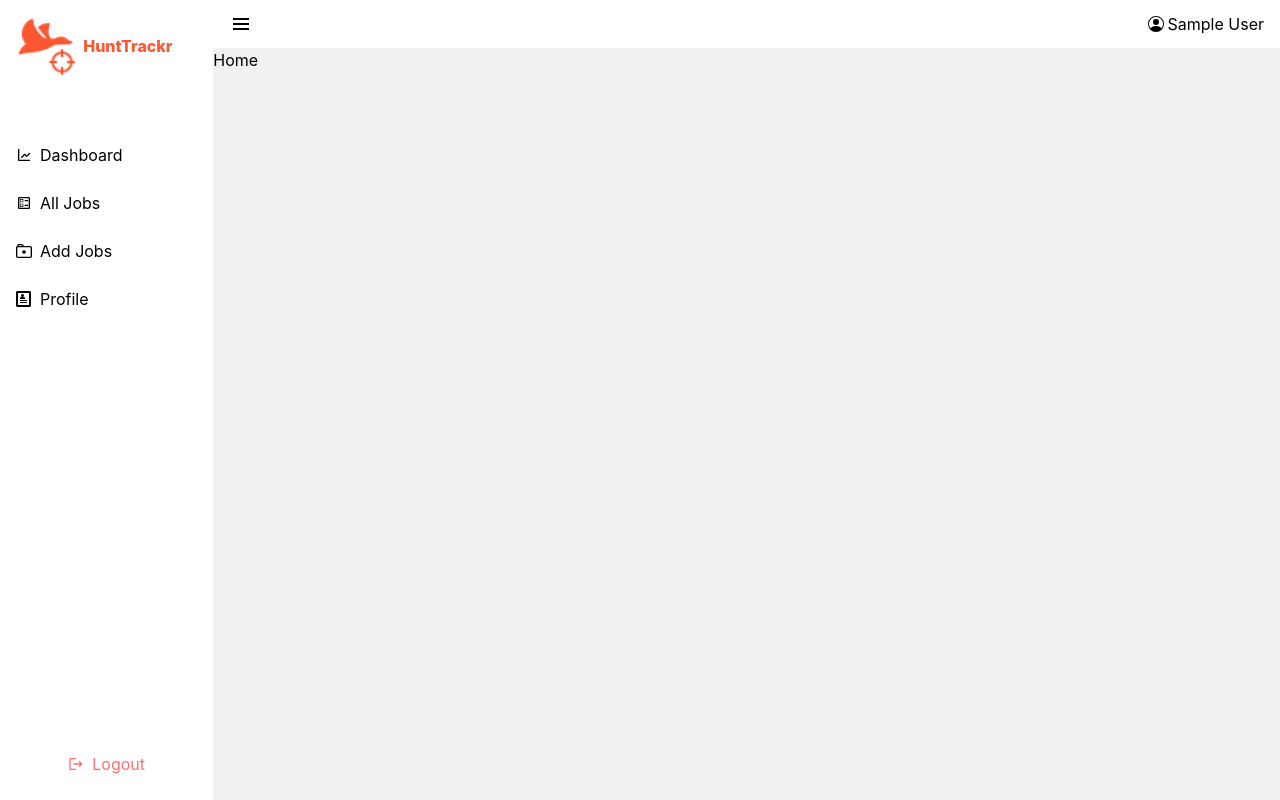
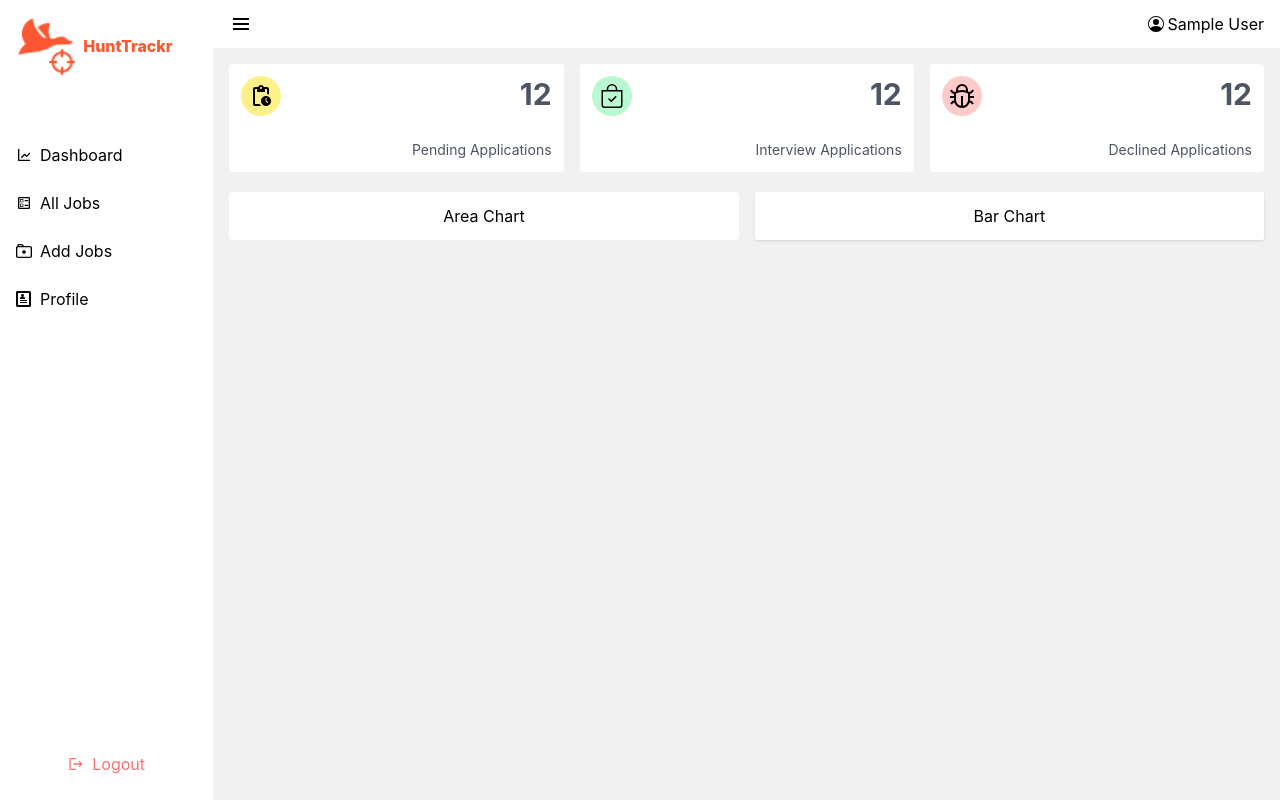
Before and after one commit to S-Abdullahi/hunt-trackr, a React (Create React App) app: page /dashboard in a window 1280 px wide. Built offline with nearby package versions, Linux system fonts and the light colour scheme; sample sign-in values are in the browser's storage.

Commit message:
dashboard cleanup

```diff
--- a/package.json
+++ b/package.json
@@ -7,6 +7,7 @@
     "@testing-library/jest-dom": "^5.17.0",
     "@testing-library/react": "^13.4.0",
     "@testing-library/user-event": "^13.5.0",
+    "apexcharts": "^3.42.0",
     "axios": "^1.4.0",
     "framer-motion": "^10.16.0",
     "moment": "^2.29.4",
--- a/src/components/Table/DataTable.js
+++ b/src/components/Table/DataTable.js
@@ -9,7 +9,7 @@ import Pagination from "../Pagination";
 const DataTable = ({ jobs }) => {
   const { isLoading } = useSelector((store) => store.allJobs);
   return (
-    <table className="flex-grow items-center bg-white shadow-md rounded-sm mx-4 mt-2">
+    <table className="flex-grow items-center bg-white rounded-sm mx-4 mt-2">
       <TableHead />
 
       {isLoading ? (
--- a/src/pages/AllJobs.js
+++ b/src/pages/AllJobs.js
@@ -44,7 +44,7 @@ const AllJobs = () => {
   }, [search, status, jobType, sort]);
   return (
     <div className="pt-4 flex flex-col ">
-      <div className="flex items-center overflow-x-auto  gap-4 bg-white p-4 shadow-md mx-4 flex-grow">
+      <div className="flex items-center overflow-x-auto  gap-4 bg-white p-4 mx-4 flex-grow">
         <FormRow name="search" value={search} onChange={handleChange} />
         <FormSelect
           name="status"
--- a/src/pages/Home.js
+++ b/src/pages/Home.js
@@ -1,9 +1,56 @@
-import React from 'react'
+import React from "react";
+import { GrBug } from "react-icons/gr";
+import { BsBagCheck } from "react-icons/bs";
+import { MdOutlinePendingActions } from "react-icons/md";
 
 const Home = () => {
+  const statDetail = [
+    {
+      title: "Pending Applications",
+      icon: <MdOutlinePendingActions />,
+      value: 12,
+      color: 'bg-yellow-200'
+    },
+    {
+      title: "Interview Applications",
+      icon: <BsBagCheck />,
+      value: 12,
+      color: 'bg-green-200'
+    },
+    {
+      title: "Declined Applications",
+      icon: <GrBug />,
+      value: 12,
+      color: 'bg-red-200'
+    },
+  ];
+
   return (
-    <div>Home</div>
-  )
-}
+    <div className="m-4">
+      <div className="grid grid-cols-1 md:grid-cols-3 gap-4">
+        {statDetail.map((item) => {
+          const { title, icon, value, color } = item;
+          return (
+            <div className="bg-white p-3 rounded flex flex-col gap-6">
+              <div className="flex justify-between item-center">
+                <span className={`text-2xl ${color} p-1 rounded-full w-10 h-10 flex justify-center items-center`}>{icon}</span>
+                <span className="text-3xl font-bold text-gray-600 ">{value}</span>
+              </div>
+              <div className="flex justify-end text-gray-600 text-sm">{title}</div>
+            </div>
+          );
+        })}
+      </div>
+      <div className="mt-5 grid grid-cols-1 md:grid-cols-2 gap-4">
+        <div className="bg-white p-3 text-center rounded ">
+          Area Chart
+        </div>
+        <div className="bg-white p-3 text-center rounded-[2px] shadow">
+          Bar Chart
+        </div>
+      </div>
+    </div>
+  );
+};
 
-export default Home
+export default Home;
```
Also changed, not shown: 1 other file (tests, documents, lock files or other folders).
